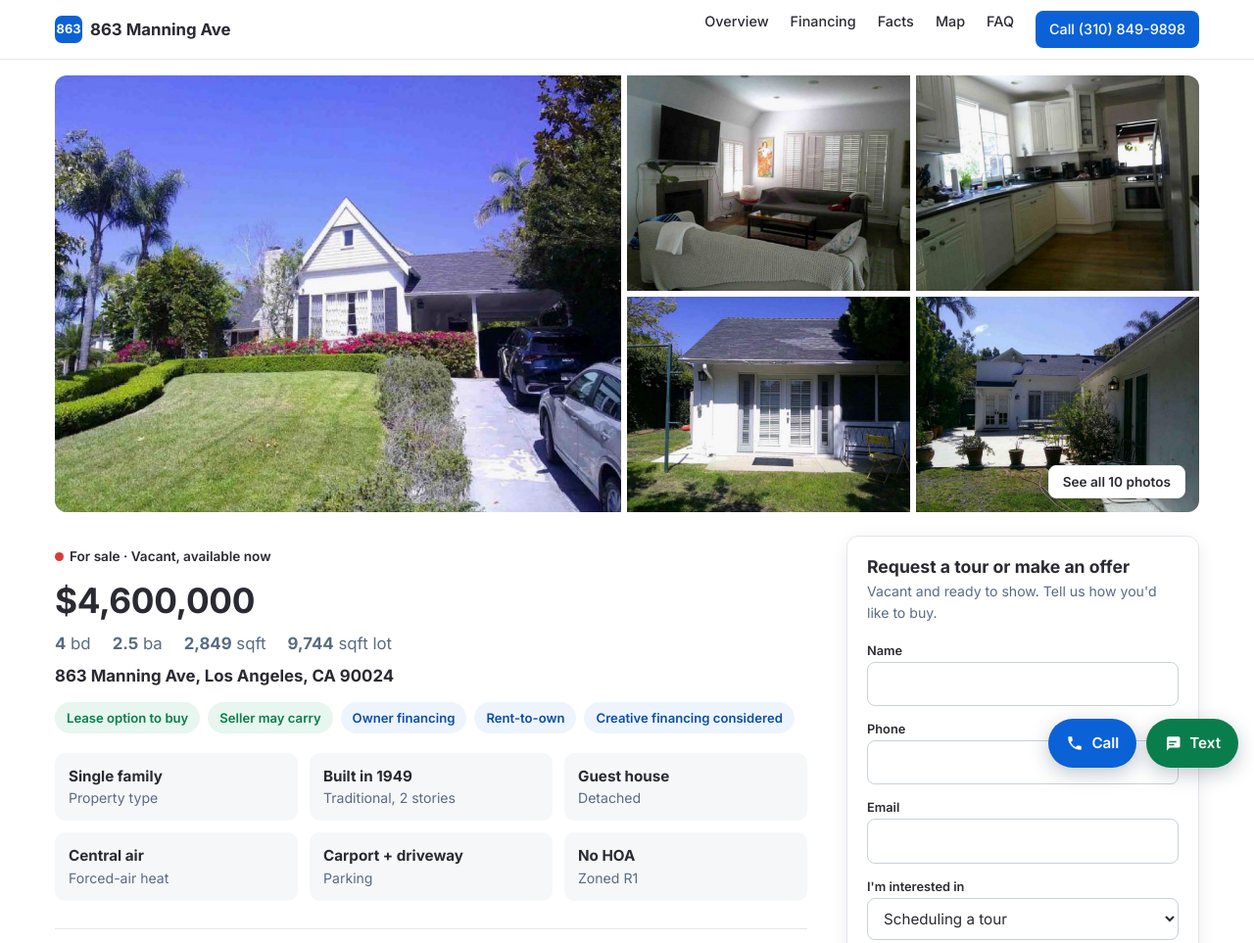
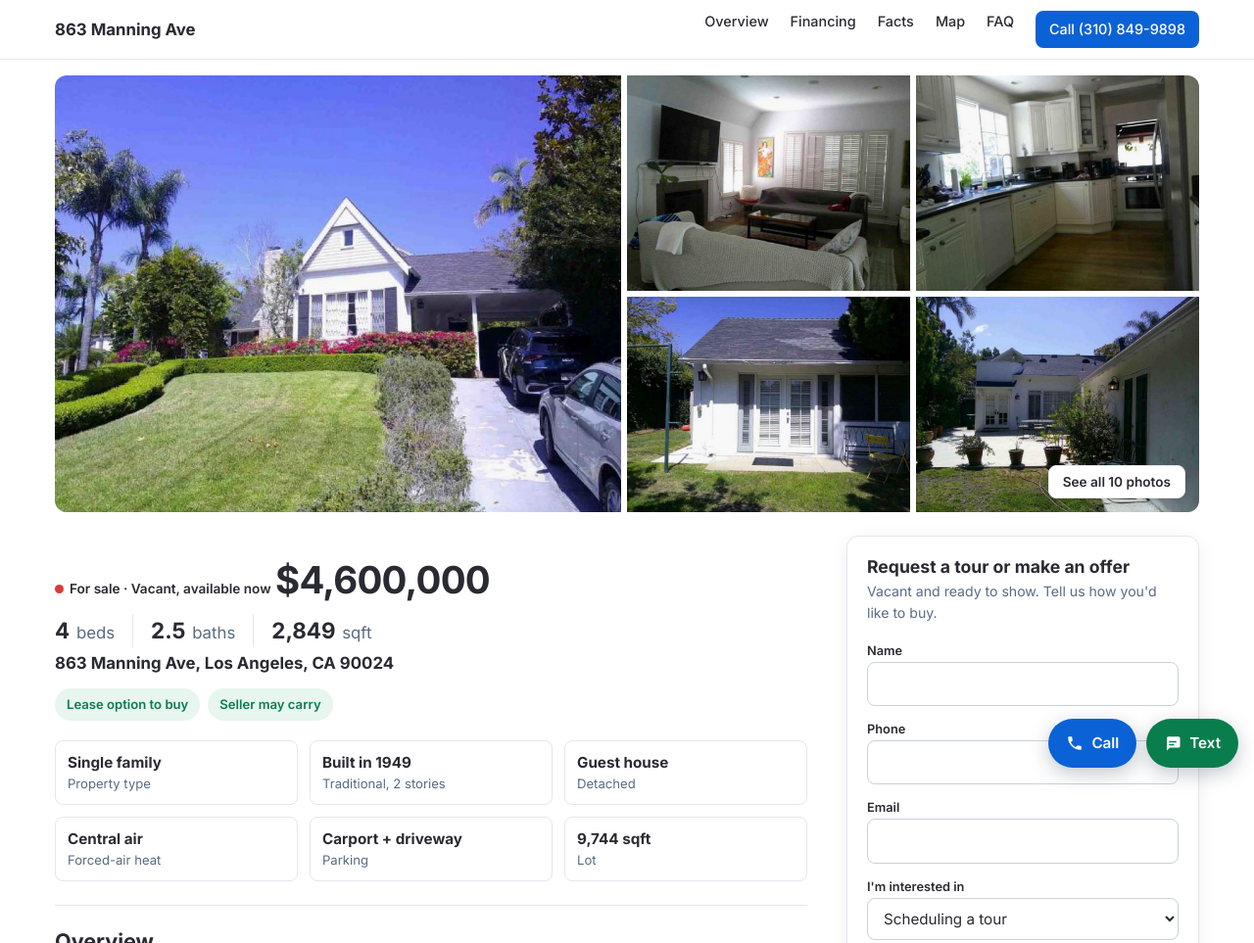
Before and after one commit to samkw310-alt/863manning.com, a plain HTML site: page index.html in a window 1280 px wide. Shown: the top 963 px of the page at 98% size. Drawn offline with Linux system fonts and the light colour scheme.

Commit message:
Simplify header, price row and tags
Co-Authored-By: Claude Opus 5.5 <noreply@anthropic.com>

```diff
--- a/index.html
+++ b/index.html
@@ -167,22 +167,24 @@ h2{font-size:1.35rem;font-weight:700;margin-bottom:16px}
 /* layout */
 .layout{display:grid;grid-template-columns:minmax(0,1fr) 360px;gap:40px;margin:24px auto 64px}
 @media (max-width:960px){.layout{grid-template-columns:1fr}}
-.section{padding:28px 0;border-bottom:1px solid var(--line)}
+.section{padding:24px 0;border-bottom:1px solid var(--line)}
 .section:last-child{border-bottom:0}
 
 /* summary */
 .status{display:inline-flex;align-items:center;gap:6px;font-size:.85rem;font-weight:600;color:var(--ink)}
 .status::before{content:"";width:9px;height:9px;border-radius:50%;background:#d93b3b}
-.price{font-size:2.2rem;font-weight:700;margin:6px 0 2px;letter-spacing:-.01em}
-.stats{display:flex;flex-wrap:wrap;gap:4px 22px;font-size:1.05rem;margin:4px 0 10px}
+.price{font-size:2.4rem;font-weight:700;margin:8px 0 0;letter-spacing:-.02em;display:inline-block;margin-right:20px}
+.stats{display:inline-flex;flex-wrap:wrap;gap:4px 18px;font-size:1.05rem;margin:4px 0 6px;vertical-align:6px}
+.stats span{padding-right:18px;border-right:1px solid var(--line)}.stats span:last-child{border:0}
 .stats b{font-weight:700}
 .stats span{color:var(--muted)}
+.stats b{font-size:1.4rem;color:var(--ink);margin-right:2px}
 .addr{font-size:1.05rem;color:var(--ink)}
 .chips{display:flex;flex-wrap:wrap;gap:8px;margin-top:16px}
 .chip{background:var(--chip);color:var(--brand-dark);border-radius:999px;padding:6px 12px;font-size:.82rem;font-weight:600}
 .chip.green{background:#e7f6ef;color:var(--ok)}
 .keyfacts{display:grid;grid-template-columns:repeat(3,1fr);gap:12px;margin-top:20px}
-.keyfacts div{background:var(--soft);border-radius:10px;padding:12px 14px;font-size:.88rem;color:var(--muted)}
+.keyfacts div{border:1px solid var(--line);border-radius:8px;padding:10px 12px;font-size:.82rem;color:var(--muted)}
 .keyfacts b{display:block;color:var(--ink);font-size:.95rem}
 @media (max-width:600px){.keyfacts{grid-template-columns:1fr 1fr}}
 .overview p{margin:0 0 12px;color:var(--ink)}
@@ -258,7 +260,7 @@ footer p{margin:0 0 6px}
 
 <header class="bar">
   <div class="wrap">
-    <a class="logo" href="#top"><i>863</i>863 Manning Ave</a>
+    <a class="logo" href="#top">863 Manning Ave</a>
     <nav>
       <a href="#overview">Overview</a>
       <a href="#financing">Financing</a>
@@ -285,14 +287,11 @@ footer p{margin:0 0 6px}
       <section class="section" style="padding-top:8px">
         <div class="status">For sale · Vacant, available now</div>
         <div class="price">$4,600,000</div>
-        <div class="stats"><span><b>4</b> bd</span><span><b>2.5</b> ba</span><span><b>2,849</b> sqft</span><span><b>9,744</b> sqft lot</span></div>
+        <div class="stats"><span><b>4</b> beds</span><span><b>2.5</b> baths</span><span><b>2,849</b> sqft</span></div>
         <h1 class="addr">863 Manning Ave, Los Angeles, CA 90024</h1>
         <div class="chips">
           <span class="chip green">Lease option to buy</span>
           <span class="chip green">Seller may carry</span>
-          <span class="chip">Owner financing</span>
-          <span class="chip">Rent-to-own</span>
-          <span class="chip">Creative financing considered</span>
         </div>
         <div class="keyfacts">
           <div><b>Single family</b>Property type</div>
@@ -300,7 +299,7 @@ footer p{margin:0 0 6px}
           <div><b>Guest house</b>Detached</div>
           <div><b>Central air</b>Forced-air heat</div>
           <div><b>Carport + driveway</b>Parking</div>
-          <div><b>No HOA</b>Zoned R1</div>
+          <div><b>9,744 sqft</b>Lot</div>
         </div>
       </section>
 
```
